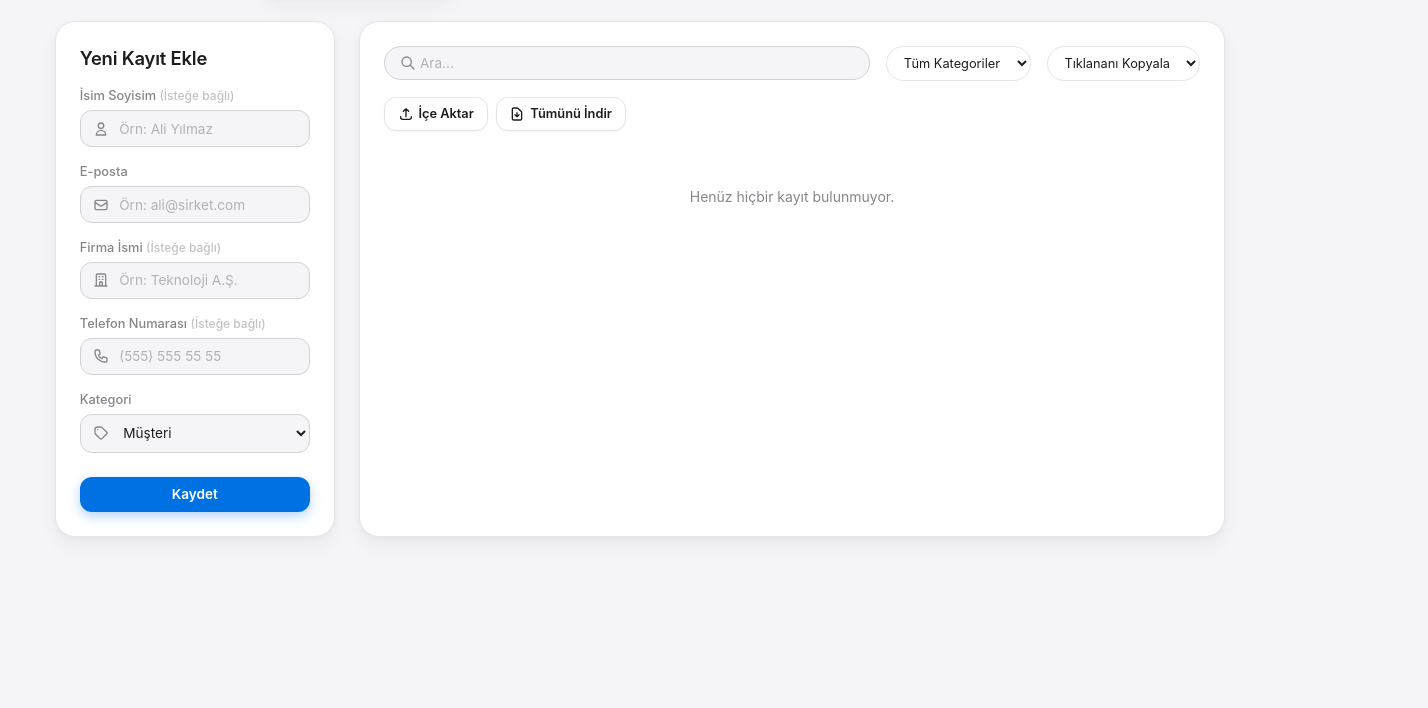
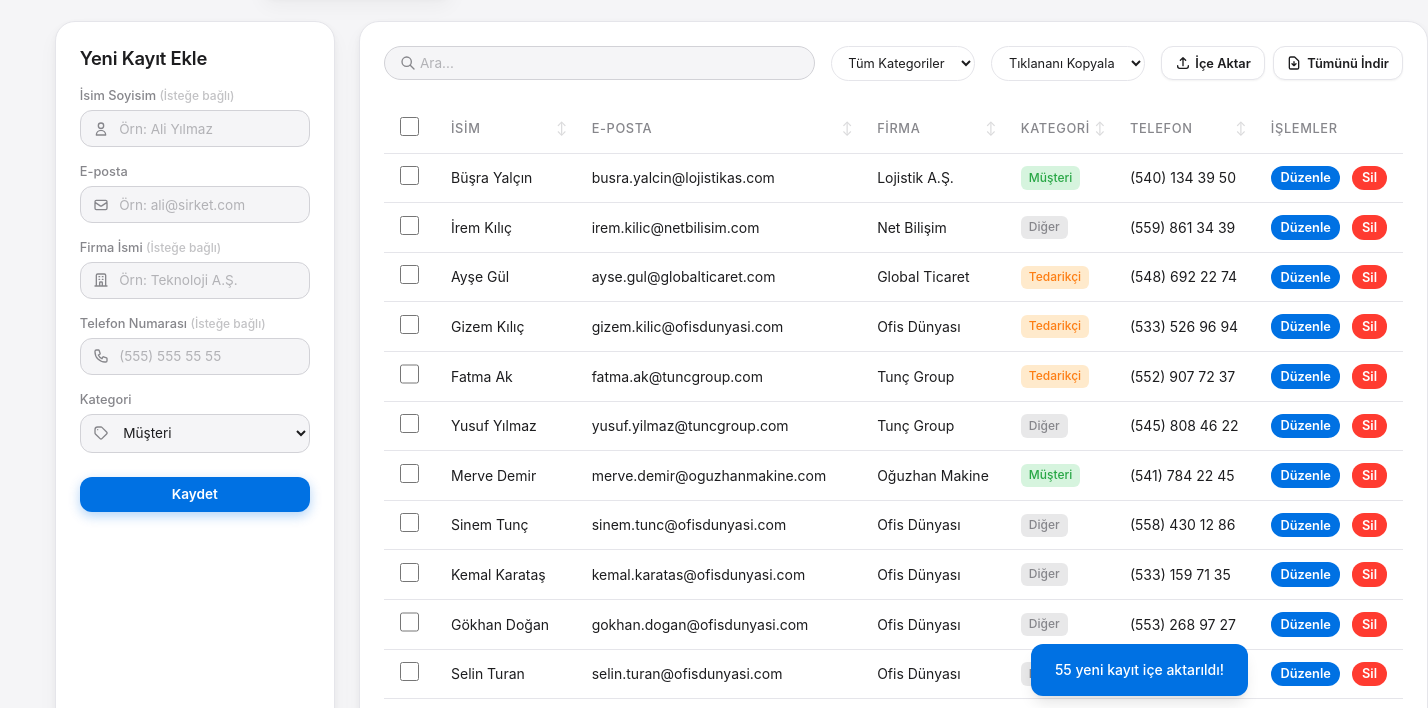
Before and after one commit to UmutcaNN00/Staj-Projeleri, a plain HTML site: page eposta.html in a window 1280 px wide. Shown: the part 72-780 px from the top of the page, 1428 px wide, since content can reach past the window. Drawn offline with Linux system fonts and the light colour scheme.

Commit message:
Change localStorage key and implement CSV fetch
Updated localStorage key for records and added CSV fetching logic if records are empty.

```diff
--- a/eposta.html
+++ b/eposta.html
@@ -868,9 +868,26 @@
         const printBtn = document.getElementById('printBtn');
 
         // State
-        let records = JSON.parse(localStorage.getItem('records')) || [];
-        let templates = JSON.parse(localStorage.getItem('templates')) || [];
+        // State
+        let records = JSON.parse(localStorage.getItem('kayit_records')) || [];
         let currentSort = { field: 'date', order: 'desc' };
+
+        // Hafıza boşsa GitHub'daki CSV dosyasını çek
+        if (records.length === 0) {
+            fetch('eposta-test-50.csv')
+                .then(response => {
+                    if (!response.ok) throw new Error('CSV çekilemedi');
+                    return response.text();
+                })
+                .then(csvText => {
+            processCSV(csvText); // Mevcut CSV işleme fonksiyonun
+        })
+        .catch(err => console.log('Test verisi yüklenemedi:', err));
+} else {
+    renderTable();
+}
+
+initTheme();
 
         // Undo state
         let deletedRecordsCache = [];
```
